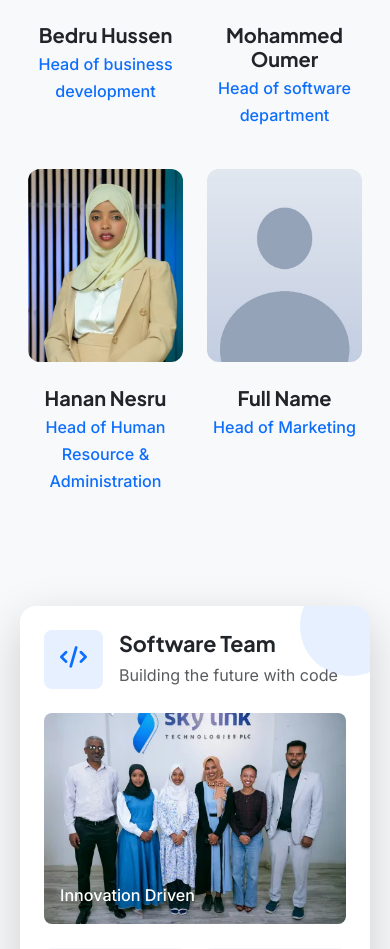
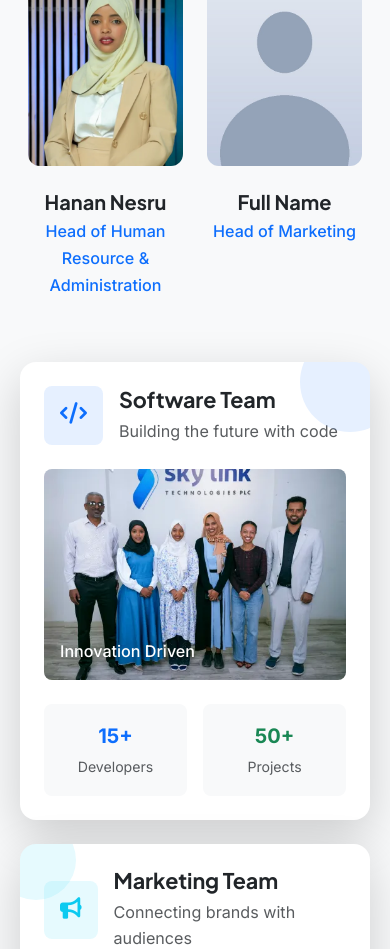
Before and after one commit to Bedru-Mekiyu/skylink, a Laravel app: page /about in a window 390 px wide. Shown: the part 4942-5891 px from the top of the page. Run offline with Laravel 12, Linux system fonts and the light colour scheme; data that the repository does not hold is empty; some libraries are stand-ins or nearby versions.

Commit message:
feat(about): compact team section with a landscape CEO frame; modest gap between Milestones and Gallery

```diff
--- a/resources/views/components/team-member-card.blade.php
+++ b/resources/views/components/team-member-card.blade.php
@@ -6,7 +6,7 @@
         @if (!empty($member['image']))
             <picture>
                 @if (!empty($member['webp']))<source type="image/webp" srcset="{{ $member['webp'] }}">@endif
-                <img src="{{ $member['image'] }}" alt="{{ $member['name'] }}, {{ $member['title'] }}" width="{{ !empty($member['lead']) ? 820 : 480 }}" height="{{ !empty($member['lead']) ? 1025 : 600 }}" loading="lazy" decoding="async">
+                <img src="{{ $member['image'] }}" alt="{{ $member['name'] }}, {{ $member['title'] }}" width="{{ !empty($member['lead']) ? 1000 : 480 }}" height="{{ !empty($member['lead']) ? 1333 : 600 }}" loading="lazy" decoding="async">
             </picture>
         @else
             <span class="team-card__initials" role="img" aria-label="{{ $member['name'] }}, {{ $member['title'] }}">{{ collect(explode(' ', $member['name']))->map(fn ($w) => mb_substr($w, 0, 1))->take(2)->implode('') }}</span>
--- a/resources/views/pages/aboutpage.blade.php
+++ b/resources/views/pages/aboutpage.blade.php
@@ -365,7 +365,9 @@ object-position: 50% 15%;
     .team-card__photo { position: relative; width: min(100%, 240px); aspect-ratio: 4 / 5; border-radius: 12px; overflow: hidden; display: grid; place-items: center; }
     .team-card__photo picture { display: contents; }
     /* CEO / founder card: clearly the largest (about 1.7x the other photos on desktop, ~86% of the width on phones, capped). */
-    .team-card--lead .team-card__photo { width: min(86%, 410px); border-radius: 14px; box-shadow: 0 18px 44px rgba(15, 42, 92, 0.18); }
+    .team-card--lead .team-card__photo { --lead-ratio: 4 / 3; width: min(90%, 400px); aspect-ratio: var(--lead-ratio); border-radius: 14px; box-shadow: 0 18px 44px rgba(15, 42, 92, 0.18); margin-bottom: 0.75rem !important; }
+    .team-card--lead .team-card__photo img { object-position: 50% 24%; } /* landscape frame: head and shoulders of the large original */
+    .team-card--lead p { margin-bottom: 0.5rem; }
     .team-card--lead h3 { font-size: clamp(1.375rem, 1.2rem + 0.7vw, 1.75rem); }
     .team-card--lead p { font-size: clamp(1.0625rem, 1rem + 0.3vw, 1.25rem); }
     .team-card__photo img { position: absolute; inset: 0; width: 100%; height: 100%; object-fit: cover; object-position: 50% 20%; display: block; }
@@ -389,9 +391,10 @@ object-position: 50% 15%;
 
     /* Awards Section */
     .awards-section {
-        padding: 100px 0;
+        padding: 100px 0 32px; /* the Gallery follows: only a modest gap (about 64 px with the Gallery's own top padding) */
         background: #f8f9fa;
     }
+    @media (max-width: 575.98px) { .awards-section { padding-bottom: 20px; } }
 
     .awards-header {
         text-align: center;
@@ -796,24 +799,24 @@ We lead the market by creating disciplined culture that will have much bigger ef
 </section>
 
 <!-- Team Section -->
-<section class="team-section py-5 bg-light">
+<section class="team-section pt-5 pb-4 bg-light">
     <div class="container">
         <!-- Section Title -->
-        <div class="text-center mb-5">
-        <h2 class="display-5 fw-bold text-dark mb-5">Meet the People Behind the Vision</h2>
+        <div class="text-center mb-3">
+        <h2 class="display-5 fw-bold text-dark mb-2">Meet the People Behind the Vision</h2>
 
     </div>
 
         <!-- Management Team -->
-        <div class="mb-5">
-        <h2 class="h4 text-uppercase text-center fw-semibold mb-4 text-dark">Our Management Team</h2>
+        <div class="mb-4">
+        <h2 class="h4 text-uppercase text-center fw-semibold mb-3 text-dark">Our Management Team</h2>
         {{-- CEO alone on top, the rest centred below --}}
         <div class="row g-4 justify-content-center">
             <div class="col-12">
                 @include('components.team-member-card', ['member' => $managementTeam[0]])
             </div>
         </div>
-        <div class="row g-4 mt-1 justify-content-center px-2 px-sm-0">
+        <div class="row g-4 mt-0 justify-content-center px-2 px-sm-0">
             @foreach (array_slice($managementTeam, 1) as $member)
                 <div class="col-6 col-md-6 col-lg-3">
                     @include('components.team-member-card', ['member' => $member])
@@ -823,7 +826,7 @@ We lead the market by creating disciplined culture that will have much bigger ef
     </div>
 
     <!-- Teams Grid -->
-        <div class="row g-5 mt-5">
+        <div class="row g-4 mt-3">
             <!-- Software Team -->
             <div class="col-lg-6" data-aos="fade-right" data-aos-duration="1000">
                 <div class="team-showcase-card h-100 bg-white rounded-4 shadow-lg overflow-hidden position-relative">
--- a/resources/views/partials/gallery.blade.php
+++ b/resources/views/partials/gallery.blade.php
@@ -8,7 +8,7 @@
 @php($gallery = \App\Models\GalleryImage::publicList())
 @if (count($gallery))
 @php($n = count($gallery))
-<section class="sk-gallery py-5" id="gallery" aria-labelledby="sk-gallery-title" data-count="{{ $n }}">
+<section class="sk-gallery pt-4 pb-4" id="gallery" aria-labelledby="sk-gallery-title" data-count="{{ $n }}">
     <script>
         // Decide the mode before first paint so the section never changes size after load.
         (function (s) {
@@ -41,7 +41,7 @@
 <style>
     /* Plain section: same background as its neighbours (no panel, gradient or glow). */
     .sk-gallery { position: relative; overflow: hidden; isolation: isolate; }
-    .sk-gallery__head { text-align: center; padding: 0 20px; margin-bottom: clamp(20px, 3vw, 36px); }
+    .sk-gallery__head { text-align: center; padding: 0 20px; margin-bottom: clamp(12px, 2vw, 24px); }
     .sk-gallery__head h2 { margin: 0; }
     .sk-gallery__track { list-style: none; margin: 0 auto; padding: 0 20px; max-width: 1200px; display: grid; grid-template-columns: repeat(auto-fill, minmax(min(100%, 220px), 1fr)); gap: 14px; }
     .sk-gallery[data-count="1"] .sk-gallery__track { grid-template-columns: minmax(0, 720px); justify-content: center; }
@@ -64,7 +64,7 @@
     .sk-gallery.is-cinematic .sk-gallery__slide.is-edge { pointer-events: none; }
     .sk-gallery.is-cinematic .sk-gallery__open img { transform: translateX(calc(var(--off, 0) * -4%)) scale(1.12); transition: transform 1s cubic-bezier(0.22, 0.7, 0.2, 1); }
     .sk-gallery.is-cinematic .sk-gallery__slide.is-jump .sk-gallery__open img { transition: none; }
-    .sk-gallery.is-cinematic .sk-gallery__caption { display: block; text-align: center; min-height: 3.2em; margin: 10px auto 0; padding: 0 20px; max-width: 760px; color: #334155; }
+    .sk-gallery.is-cinematic .sk-gallery__caption { display: block; text-align: center; min-height: 2.4em; margin: 6px auto 0; padding: 0 20px; max-width: 760px; color: #334155; }
     .sk-gallery__caption [lang="am"] { display: block; margin-top: 2px; }
 
     /* ---- lightbox ---- */
--- a/tools/local/local-verify-gallery-position.mjs
+++ b/tools/local/local-verify-gallery-position.mjs
@@ -35,12 +35,14 @@ for (const [w, h] of sizes) {
             seamGalleryFooter: gal ? Math.round(top(footer) - bottom(gal)) : Math.round(top(footer) - bottom(awards)),
             galBg: gal ? getComputedStyle(gal).backgroundColor : null, awardsBg: getComputedStyle(awards).backgroundColor, footerBg: getComputedStyle(footer).backgroundColor,
             introOk: !!intro && !!document.querySelector('.team-card--lead') && !!document.querySelector('.about-hero'),
+            gapMilestonesGallery: gal ? Math.round(gal.querySelector('h2').getBoundingClientRect().top + scrollY - Math.max(...[...document.querySelectorAll('.awards-section .award-item')].map((e) => e.getBoundingClientRect().bottom + scrollY))) : null,
             dupIds: document.querySelectorAll('#gallery').length, oldBetween: (() => { const t = document.querySelector('.team-section'); const prev = t.previousElementSibling; return prev ? prev.id : ''; })(),
         };
     });
     rec(`@${label}: no sideways scroll, intro/team/CEO/banner present, no console errors`, m.ovf <= 0 && m.introOk && errs.length === 0, JSON.stringify({ ovf: m.ovf, errs }));
     if (expect === 'photos') {
         rec(`@${label}: order Milestones -> Gallery -> footer, no gap or overlap (gaps ${m.seamAwardsGallery}/${m.seamGalleryFooter})`, m.hasGallery && m.orderOk && Math.abs(m.seamAwardsGallery) <= 1 && Math.abs(m.seamGalleryFooter) <= 1);
+        rec(`@${label}: gap from the last Milestones item to the Gallery title is modest (${m.gapMilestonesGallery}px)`, m.gapMilestonesGallery >= 30 && m.gapMilestonesGallery <= (w >= 768 ? 110 : 90));
         rec(`@${label}: plain white gallery between light Milestones and light footer (${m.awardsBg} | ${m.galBg} | ${m.footerBg})`, m.galBg === 'rgba(0, 0, 0, 0)' || m.galBg === 'rgb(255, 255, 255)');
         rec(`@${label}: images lazy, none decoded before the section is near (${m.loadedAtTop} loaded at top)`, m.lazy && m.loadedAtTop < 6);
         rec(`@${label}: old spot is empty (nothing with id gallery before the team section: "${m.oldBetween}")`, m.dupIds === 1 && m.oldBetween !== 'gallery');
```
Also changed, not shown: tests/Feature/AboutPageTest.php (+1 -1 lines), tests/Feature/Admin/GalleryTest.php (+1 -1 lines), tools/local/local-verify-about-intro.mjs (+4 -4 lines).
